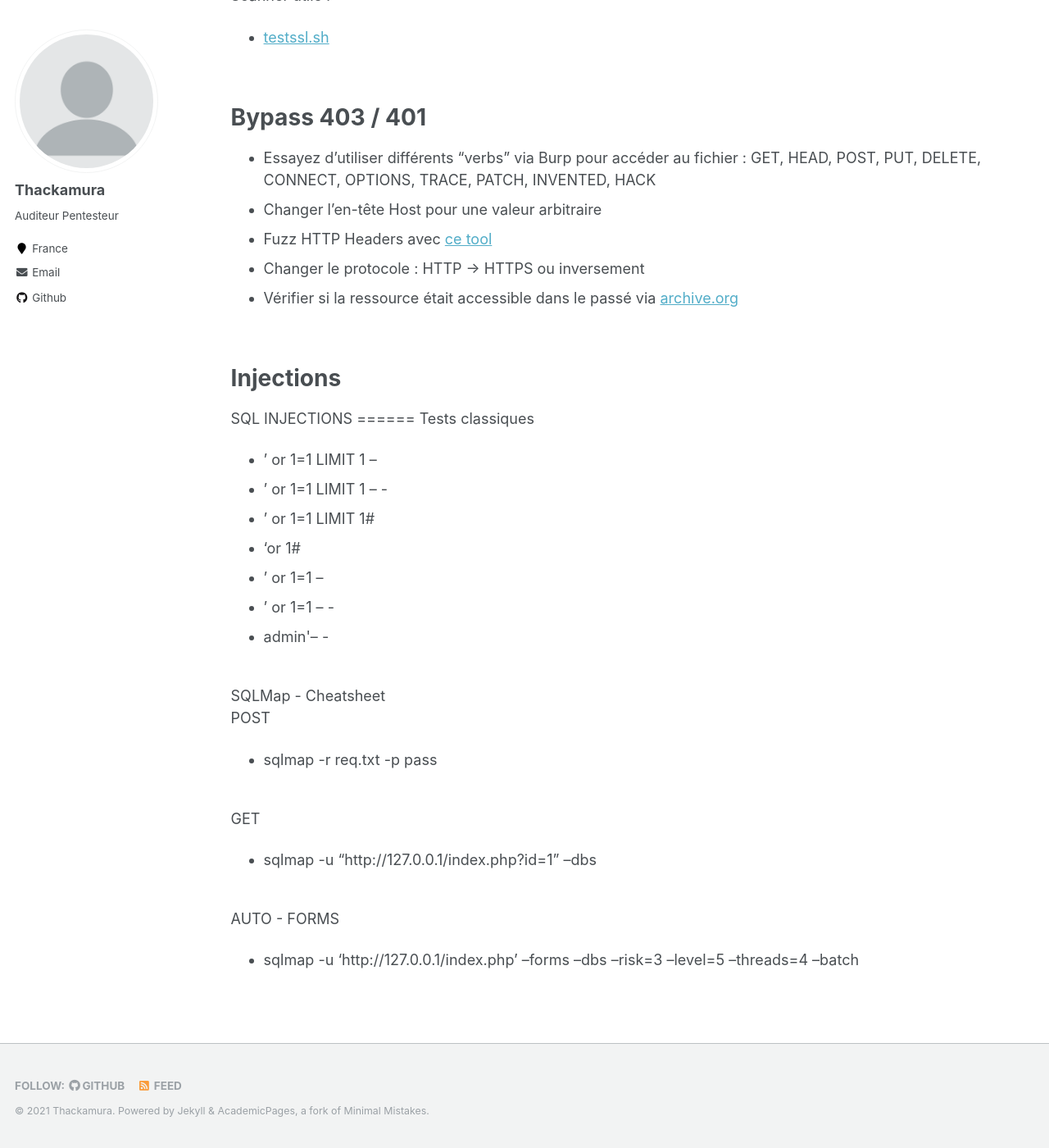
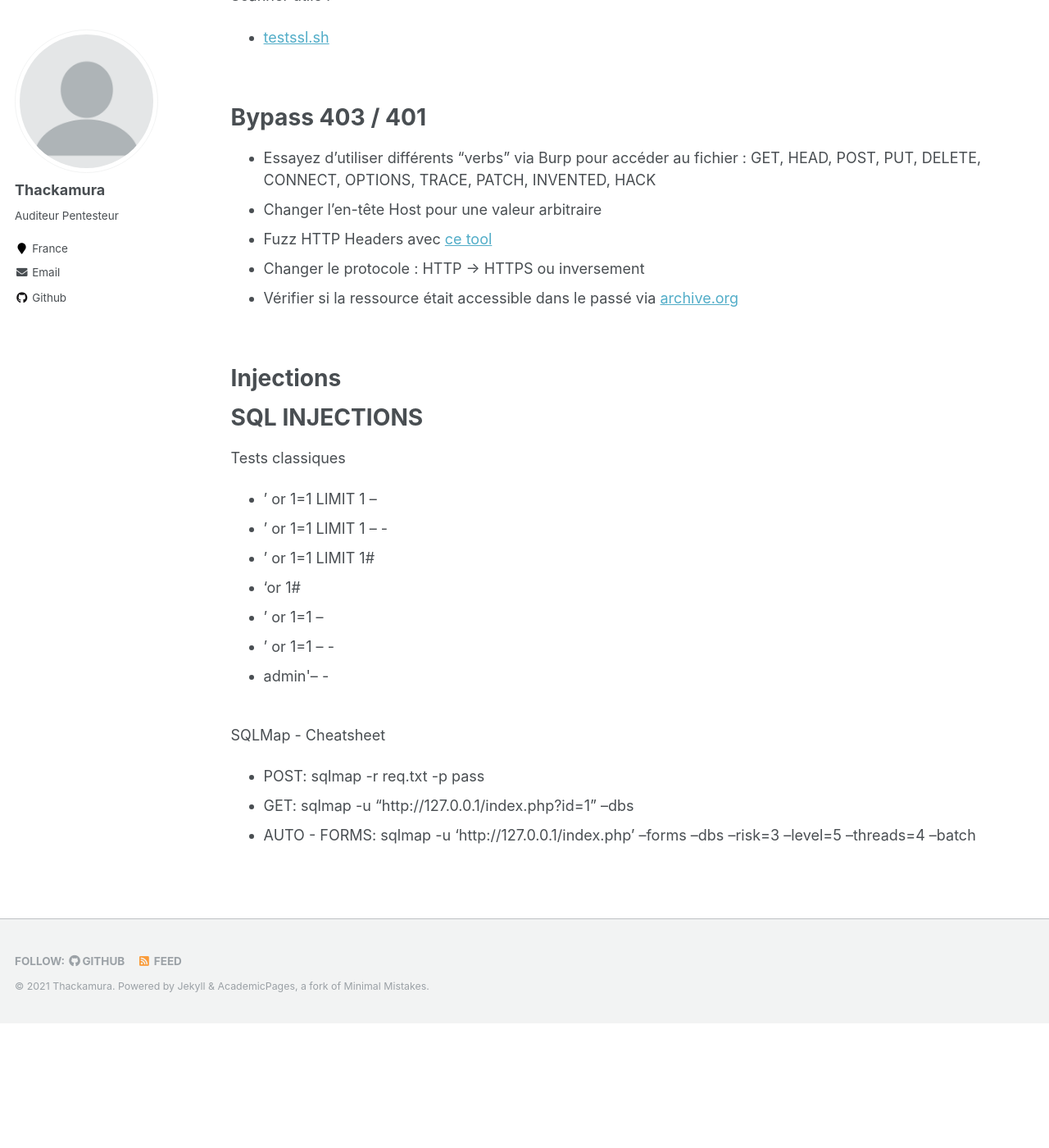
Before and after one commit to thackamura/thackamura.github.io, a Jekyll site: the page built from _pages/web-checklist.md, in a window 1280 px wide and 1400 px high, scrolled down 2005 px. Shown: the whole window at 82% size. Built offline with Jekyll 4.4.1, drawn with Linux system fonts in a browser that asks for light colours; after the commit the page ends 3253 px from its top, so only the background shows below that.

```diff
--- a/_pages/web-checklist.md
+++ b/_pages/web-checklist.md
@@ -87,6 +87,7 @@ Bypass 403 / 401
 
 Injections
 ======
+
 SQL INJECTIONS
 ======
 Tests classiques
@@ -100,14 +101,7 @@ Tests classiques
 
 <br/>
 SQLMap - Cheatsheet
-<br/>POST
 
-* sqlmap -r req.txt -p pass
-
-<br/>GET
-
-* sqlmap -u "http://127.0.0.1/index.php?id=1" --dbs
-
-<br/>AUTO - FORMS
-
-* sqlmap -u 'http://127.0.0.1/index.php' --forms --dbs --risk=3 --level=5 --threads=4 --batch
+* POST: sqlmap -r req.txt -p pass
+* GET: sqlmap -u "http://127.0.0.1/index.php?id=1" --dbs
+* AUTO - FORMS: sqlmap -u 'http://127.0.0.1/index.php' --forms --dbs --risk=3 --level=5 --threads=4 --batch
```
